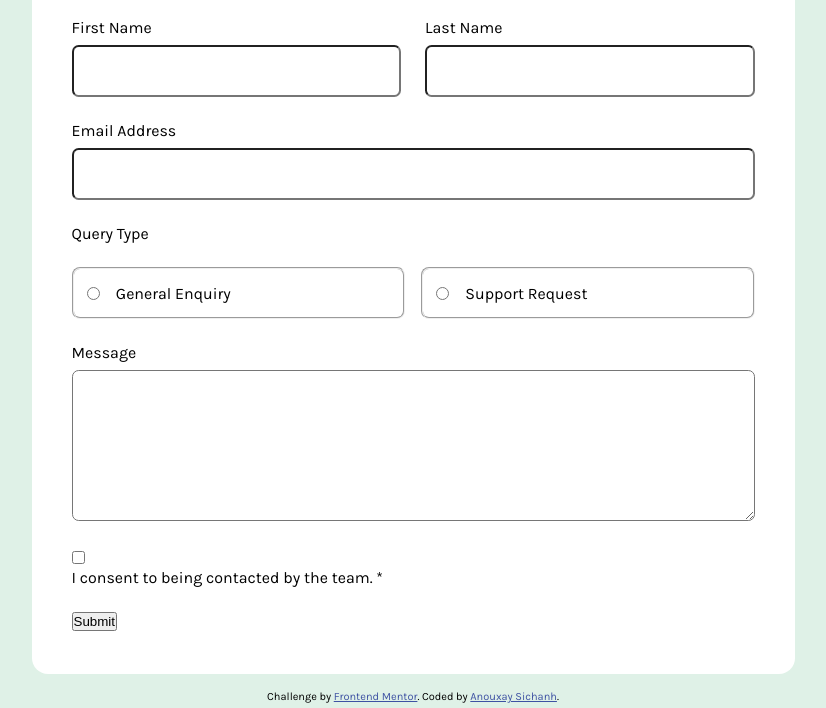
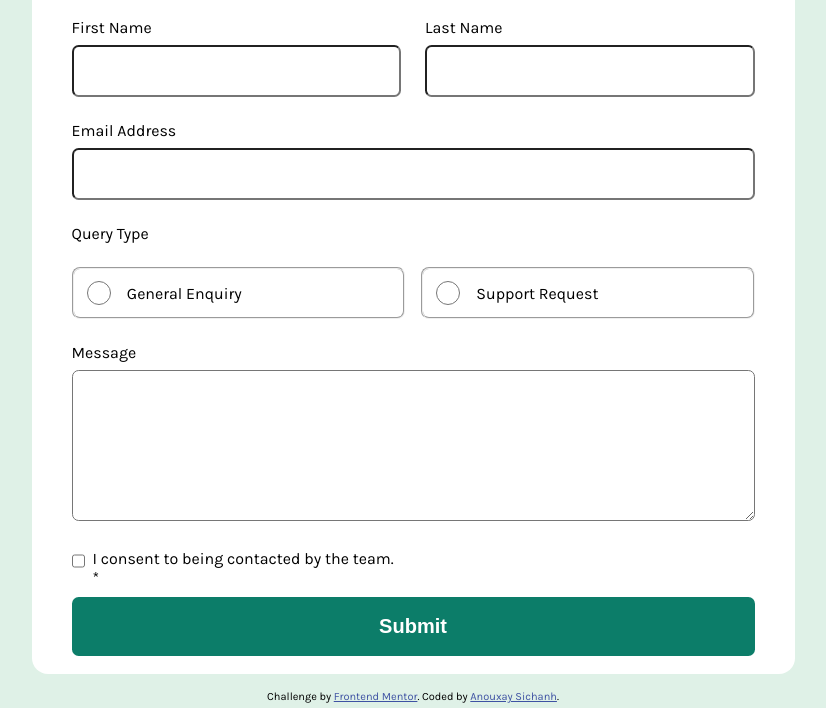
Before and after one commit to xayrax88/contact-form-main, a plain HTML site: page index.html in a window 1280 px wide. Shown: the part 115-823 px from the top of the page, without its empty margins (227-1053 px from the left). Drawn offline with Linux system fonts and the light colour scheme.

Commit message:
Finished layout for desktop size

```diff
--- a/style.css
+++ b/style.css
@@ -30,13 +30,19 @@ body {
 
 input,
 fieldset,
-.msg-input-box {
+.msg-input-box,
+button {
   border-radius: 0.5em;
 }
 
 h1 {
   font-size: 32px;
   margin-bottom: 0.5em;
+}
+
+.checkbox-container {
+  display: flex;
+  width: 100%;
 }
 /* Footer styling */
 footer {
@@ -127,8 +133,6 @@ footer {
     border-radius: 8px;
   }
   .checkbox-container {
-    display: flex;
-    width: 295px;
     height: 48px;
   }
 
@@ -292,7 +296,6 @@ footer {
   }
 
   .checkbox-container {
-    display: flex;
     align-items: center;
     height: 24px;
   }
@@ -422,8 +425,37 @@ footer {
     margin-left: 1em;
   }
 
+  .general-input,
+  .support-input {
+    height: 24px;
+    width: 24px;
+  }
+
   .msg-input-box {
     height: 151px;
     width: 100%;
   }
+
+  .checkbox-container {
+    height: 24px;
+  }
+  .checkbox-text {
+    margin-left: 0.5em;
+  }
+
+  .submit-box,
+  button {
+    width: 100%;
+  }
+  button {
+    height: 59px;
+    background-color: var(--green-600);
+    border-style: none;
+  }
+
+  .submit-text {
+    font-size: 20px;
+    color: var(--white);
+    font-weight: bold;
+  }
 }
```
